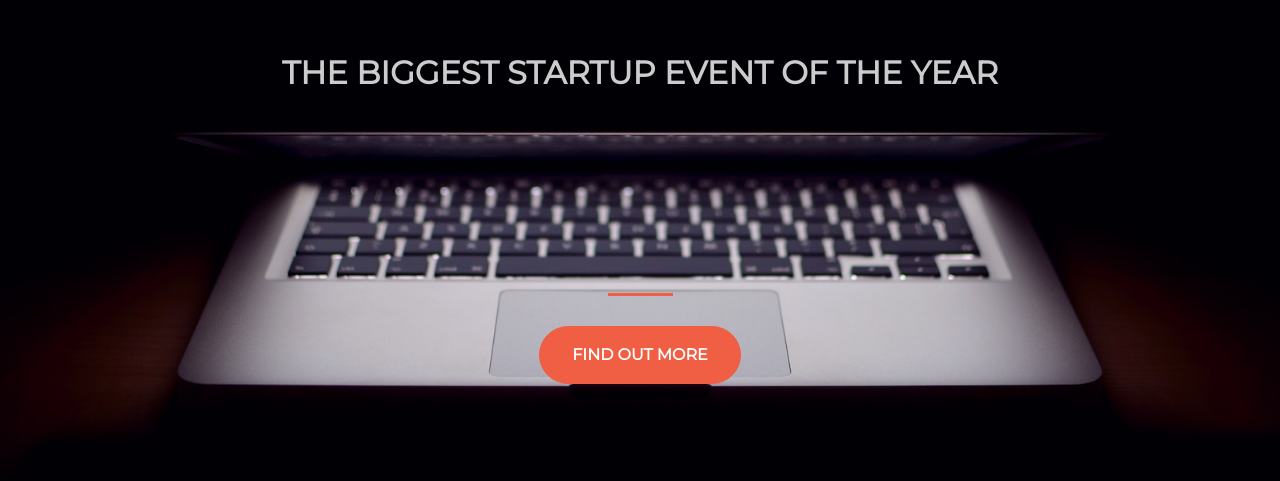
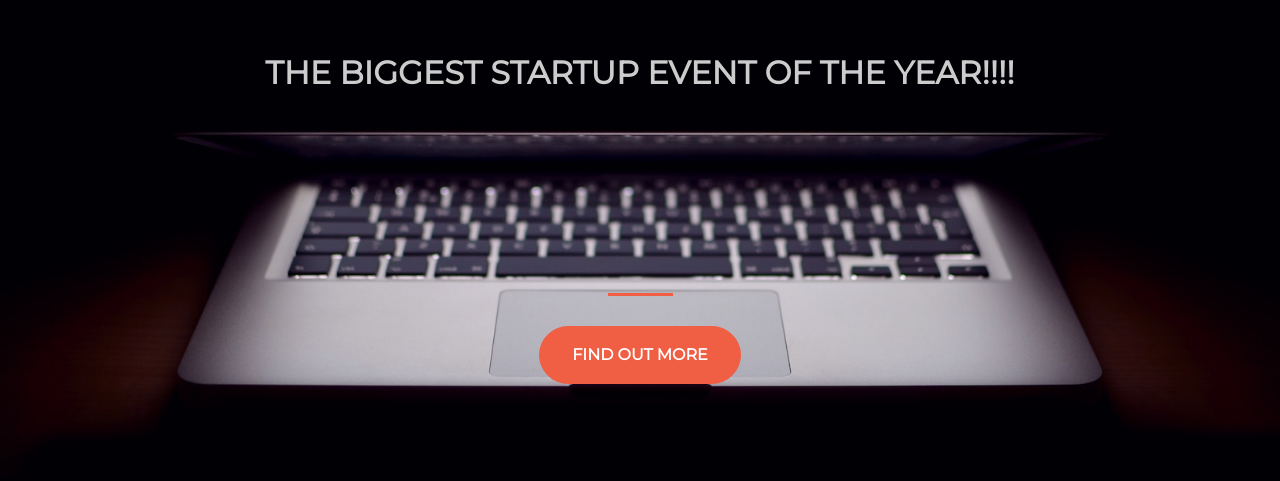
Before and after one commit to raharon/raharon.github.io, a plain HTML site: page index.html in a window 1280 px wide. Shown: the part 181-662 px from the top of the page. Drawn offline with nearby package versions, Linux system fonts and the light colour scheme.

Commit message:
Update index.html

```diff
--- a/index.html
+++ b/index.html
@@ -21,7 +21,7 @@
         <div class="row">
           <div class="col-lg-12 my-auto">
             <h1 class="text-uppercase faded">
-              <strong>the biggest startup event of the year</strong>
+              <strong>the biggest startup event of the year!!!!</strong>
             </h1>
             <hr>
           </div>
```
